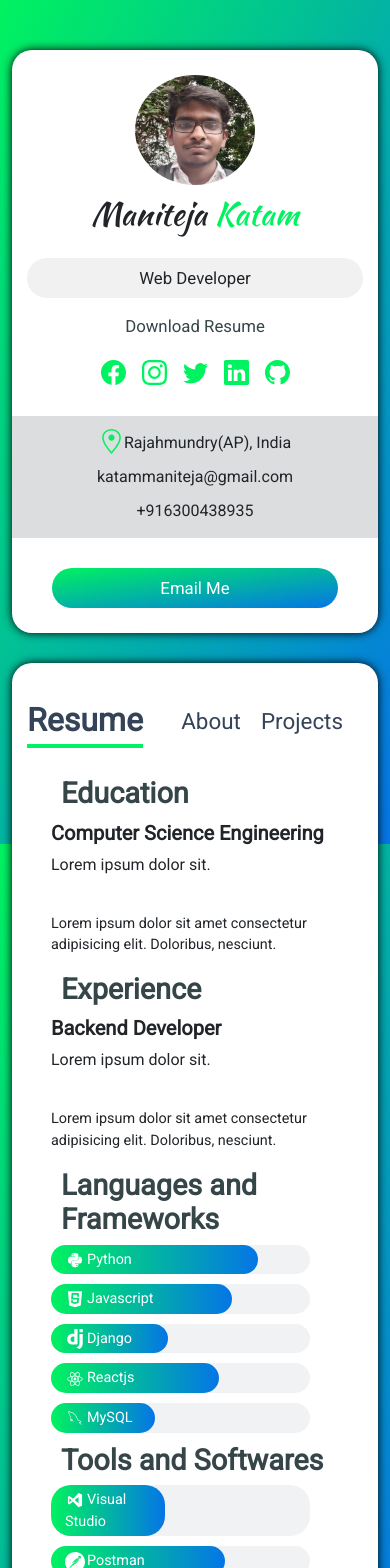
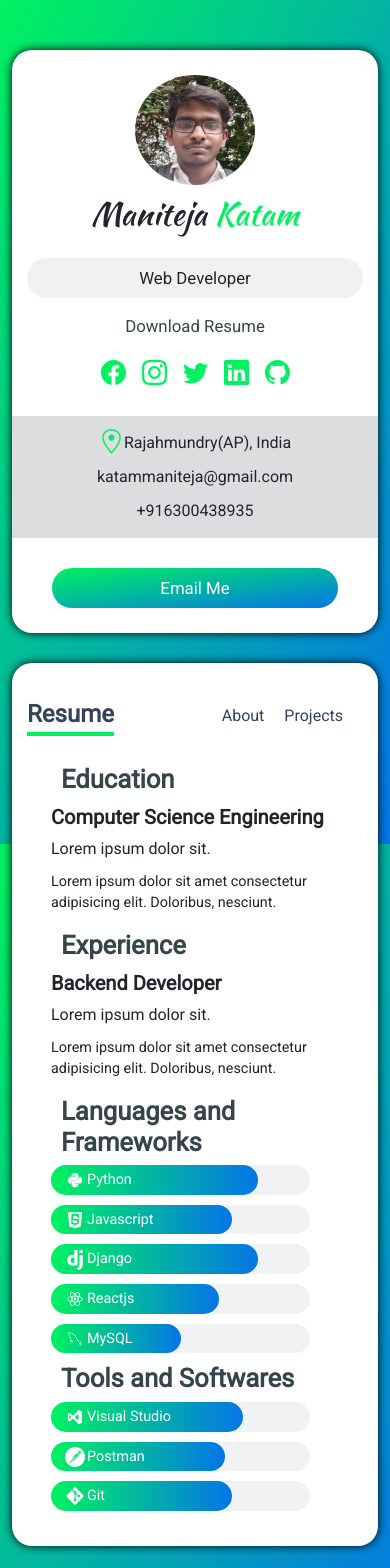
Before and after one commit to katammaniteja/Portfolio, a React (Create React App) app: page /resume in a window 390 px wide. Shown: the top 1568 px of the page. Built offline with nearby package versions, Linux system fonts and the light colour scheme.

Commit message:
refractored UI

```diff
--- a/src/components/Sidebar.js
+++ b/src/components/Sidebar.js
@@ -20,27 +20,27 @@ export default function Sidebar() {
         <div className="sidebar-item sidebar-resume">Download Resume</div>
       </a>
       <div className="sidebar-social-icons my-3">
-        <a href="https://www.facebook.com/maniteja.katam/" target='__blank'>
+        <a href="https://www.facebook.com/maniteja.katam/" target='_blank' rel="noreferrer">
             <IconContext.Provider value={{ className: "sidebar-icon me-3" }}>
                 <BsFacebook/>
             </IconContext.Provider>
         </a>
-        <a href="https://www.instagram.com/___maniteja_/" target='__blank'>
+        <a href="https://www.instagram.com/___maniteja_/" target='_blank' rel="noreferrer">
             <IconContext.Provider value={{ className: "sidebar-icon me-3" }}>
                 <BsInstagram/>
             </IconContext.Provider>
         </a>
-        <a href="https://twitter.com/Manitej45367298" target='__blank'>
+        <a href="https://twitter.com/Manitej45367298" target='_blank' rel="noreferrer">
             <IconContext.Provider value={{ className: "sidebar-icon me-3" }}>
                 <BsTwitter/>
             </IconContext.Provider>
         </a>
-        <a href="https://www.linkedin.com/in/mani-teja-aaa04721a/" target='__blank'>
+        <a href="https://www.linkedin.com/in/mani-teja-aaa04721a/" target='_blank' rel="noreferrer">
             <IconContext.Provider value={{ className: "sidebar-icon me-3" }}>
                 <BsLinkedin/>
             </IconContext.Provider>
         </a>
-        <a href="https://github.com/katammaniteja" target='__blank'>
+        <a href="https://github.com/katammaniteja" target='_blank' rel="noreferrer">
             <IconContext.Provider value={{ className: "sidebar-icon" }}>
                 <BsGithub/>
             </IconContext.Provider>
--- a/src/components/data/ResumeData.js
+++ b/src/components/data/ResumeData.js
@@ -19,7 +19,7 @@ const languages = [
       id:3,
       icon:<SiDjango/>,
       name:'Django',
-      level:'45'
+      level:'80'
     },
     {
       id:4,
@@ -31,7 +31,7 @@ const languages = [
       id:5,
       icon:<DiMysql/>,
       name:'MySQL',
-      level:'40'
+      level:'50'
     }
 ]
 
@@ -40,7 +40,7 @@ const tools = [
       id:1,
       icon:<DiVisualstudio/>,
       name:'Visual Studio',
-      level:'44'
+      level:'74'
     },
     {
       id:2,
@@ -52,7 +52,7 @@ const tools = [
       id:3,
       icon:<FaGitAlt/>,
       name:'Git',
-      level:'59'
+      level:'70'
     }
 ]
 
--- a/src/styles/about.css
+++ b/src/styles/about.css
@@ -3,7 +3,7 @@
     margin: 0px -35px;
 }
 .about-intro{
-    font-size: 1.1rem;
+    font-size: 1rem;
     padding: 20px;
 }
 .about-container{
--- a/src/styles/navbar.css
+++ b/src/styles/navbar.css
@@ -23,3 +23,12 @@
     -webkit-background-clip: text;
     -webkit-text-fill-color: transparent;
 }
+
+@media(max-width:600px){
+    .navbar-active{
+        font-size: 1.5rem;
+    }
+    .navbar-item{
+        font-size: 1rem;
+    }
+}
--- a/src/styles/resume.css
+++ b/src/styles/resume.css
@@ -3,7 +3,7 @@
 }
 .resume-card-heading,
 .resume-language-heading{
-    font-size: 1.8rem;
+    font-size: 1.6rem;
     font-weight: 700;
     margin-left: 10px;
     color: #354548;
@@ -14,9 +14,13 @@
 .resume-card-title{
     font-weight: 700;
 }
+.resume-card-name{
+    margin: 0;
+}
 .resume-card-details{
     font-size: 0.9rem;
-    padding-top: 20px;
+    padding-top: 10px;
+    /* margin: 0; */
 }
 .bar{
     width: 90%;
```
Also changed, not shown: 12 other files (tests, documents, lock files or other folders).
